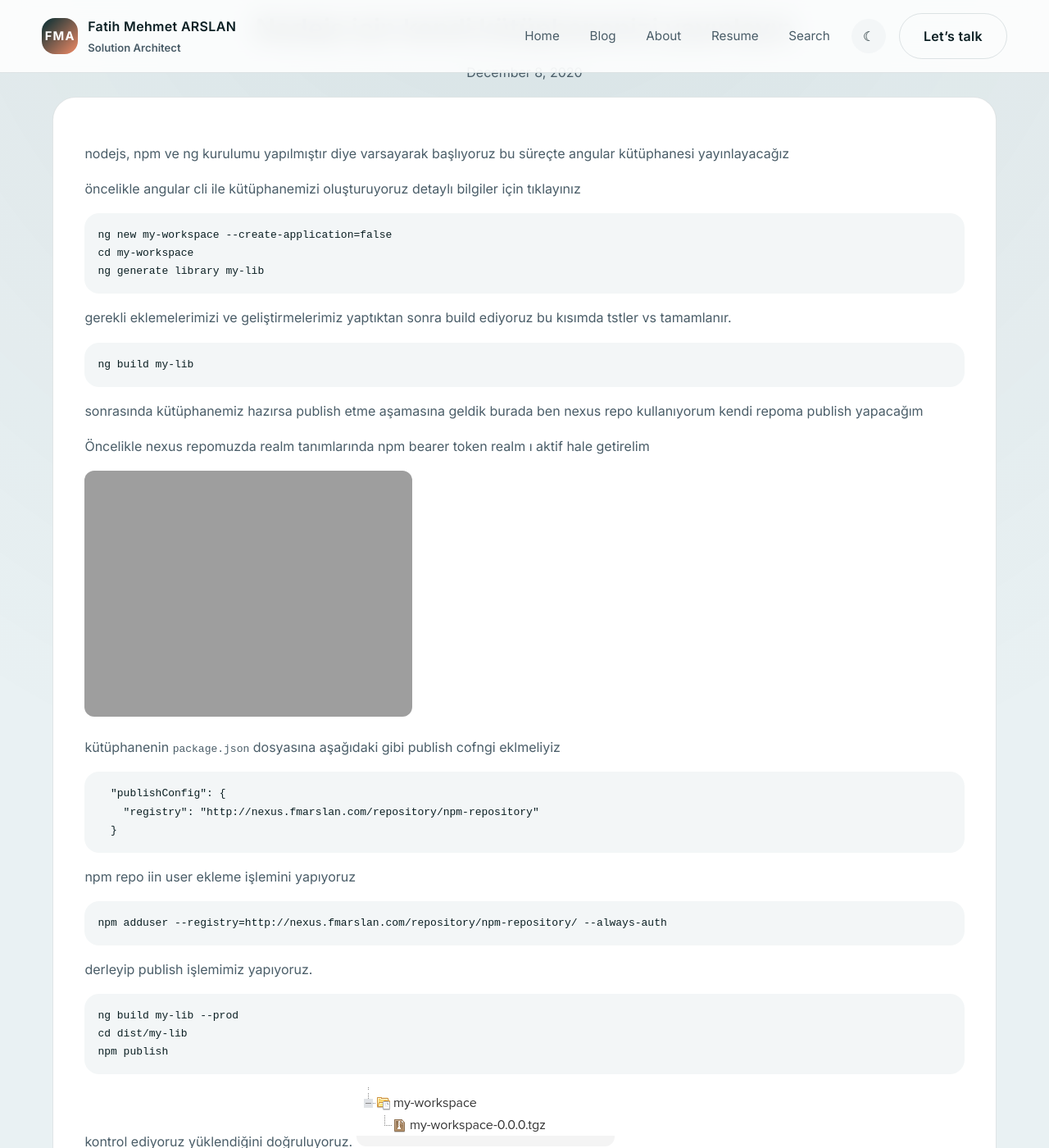
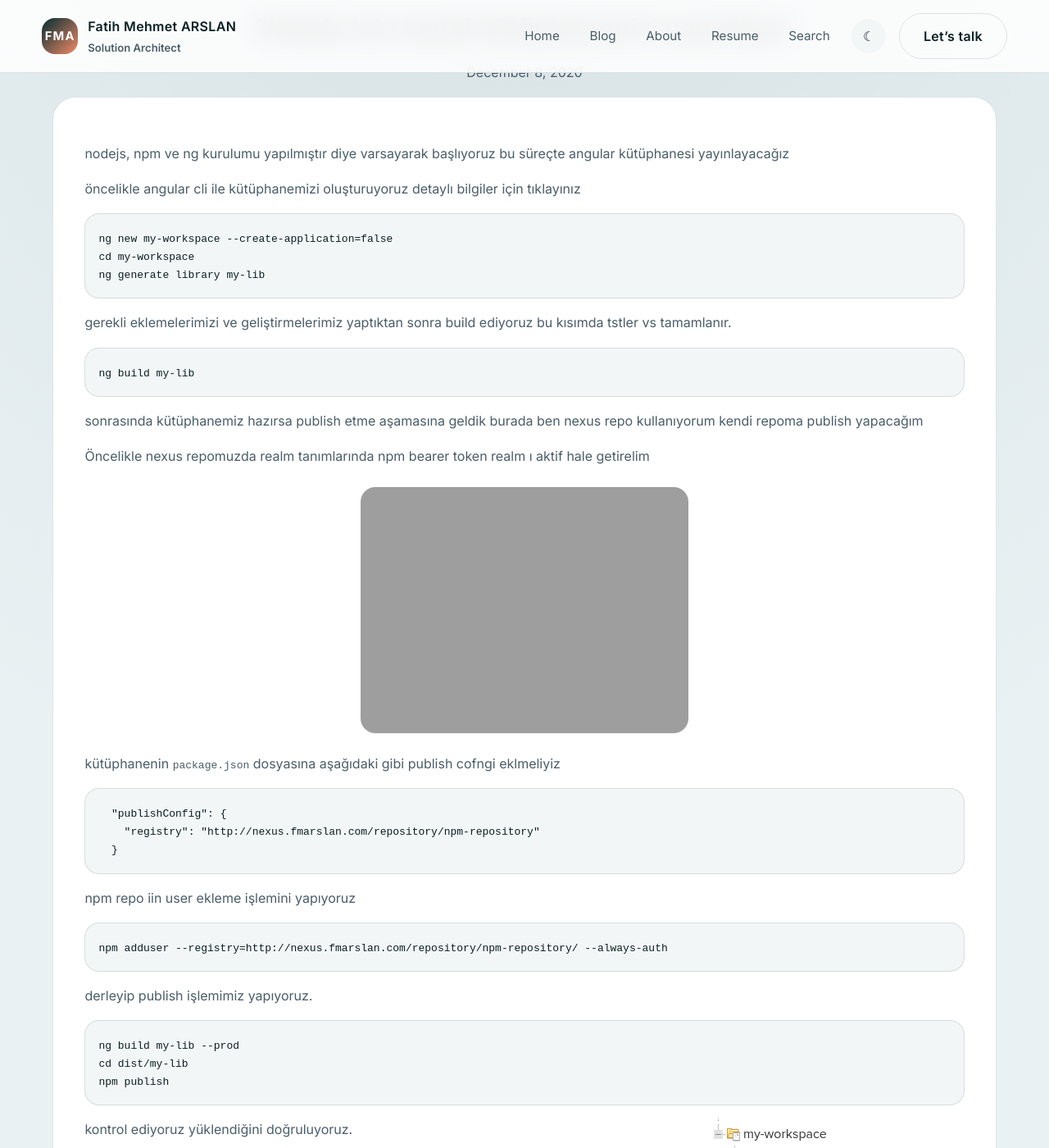
Before and after one commit to fmarslan/fmarslan.github.io, a Jekyll site: the page built from _posts/2020-12-08-nodejs-kutuphanenizi-local-repoya-publish-etme.md, in a window 1280 px wide and 1400 px high, scrolled down 208 px. Shown: the whole window at 82% size. Built offline with Jekyll 4.4.1, drawn with Linux system fonts in a browser that asks for light colours.

Commit message:
theme v-3

```diff
--- a/_layouts/base.html
+++ b/_layouts/base.html
@@ -19,6 +19,7 @@
     <link rel="icon" href="{{ '/favicon.ico' | relative_url }}" />
     <script src="{{ '/assets/js/theme-toggle.js' | relative_url }}" defer></script>
     <script src="{{ '/assets/js/mermaid-init.js' | relative_url }}" defer></script>
+    <script src="{{ '/assets/js/post-enhancements.js' | relative_url }}" defer></script>
   </head>
   <body>
     {% include header.html %}
--- a/assets/css/main.scss
+++ b/assets/css/main.scss
@@ -683,6 +683,7 @@
   border-radius: var(--radius-xl);
   border: 1px solid var(--color-border);
   box-shadow: var(--shadow-border);
+  overflow: hidden;
 }
 
 .post-body h2,
@@ -691,10 +692,81 @@
 }
 
 .post-body pre {
-  padding: 1rem;
+  position: relative;
+  padding: 1.25rem 1rem 1rem;
   background: var(--color-surface-muted);
   border-radius: var(--radius-md);
   overflow: auto;
+  border: 1px solid var(--color-border);
+}
+
+.code-copy-btn {
+  position: absolute;
+  top: 0.6rem;
+  right: 0.6rem;
+  border: 1px solid var(--color-border);
+  background: rgba(255, 255, 255, 0.85);
+  color: var(--color-muted);
+  font-size: 0.75rem;
+  text-transform: uppercase;
+  letter-spacing: 0.08em;
+  padding: 0.25rem 0.75rem;
+  border-radius: 999px;
+  cursor: pointer;
+  opacity: 0;
+  transition: opacity 0.2s ease, transform 0.2s ease, color 0.2s ease;
+  z-index: 1;
+}
+
+.post-body pre:hover .code-copy-btn,
+.post-body pre:focus-within .code-copy-btn {
+  opacity: 1;
+}
+
+.code-copy-btn.is-copied {
+  color: var(--color-accent);
+  transform: translateY(-1px);
+}
+
+.post-body img {
+  max-width: min(100%, 760px);
+  height: auto;
+  border-radius: var(--radius-md);
+  display: block;
+  margin: 1.5rem auto;
+  box-shadow: var(--shadow-border);
+}
+
+.post-body img.image-inline {
+  max-width: 320px;
+  float: right;
+  margin: 0 0 1rem 1.5rem;
+}
+
+.post-body img.image-block {
+  float: none;
+  margin-left: auto;
+  margin-right: auto;
+}
+
+.post-body figure {
+  margin: 2rem auto;
+  text-align: center;
+}
+
+.post-body figure img {
+  margin: 0 auto 0.75rem;
+}
+
+.post-body figure figcaption {
+  font-size: 0.9rem;
+  color: var(--color-muted);
+}
+
+.post-body::after {
+  content: "";
+  display: block;
+  clear: both;
 }
 
 .tag-list {
@@ -797,6 +869,12 @@
     align-items: center;
   }
 
+  .post-body img.image-inline {
+    float: none;
+    margin: 1.5rem auto;
+    max-width: min(100%, 420px);
+  }
+
   .nav-links {
     left: 4vw;
     right: 4vw;
--- /dev/null
+++ b/assets/js/post-enhancements.js
@@ -0,0 +1,78 @@
+/*
+ * Enhancements for blog posts:
+ * 1. Adds copy buttons to code blocks.
+ * 2. Applies layout classes to images based on their natural width
+ *    so narrow visuals can sit beside text while larger ones stay centered.
+ */
+
+(() => {
+  const COPY_LABEL = 'Copy';
+  const COPIED_LABEL = 'Copied!';
+
+  function addCopyButtons() {
+    const blocks = document.querySelectorAll('.post-body pre');
+    blocks.forEach((block) => {
+      if (block.querySelector('.code-copy-btn')) return;
+
+      block.classList.add('has-copy');
+      const button = document.createElement('button');
+      button.type = 'button';
+      button.className = 'code-copy-btn';
+      button.setAttribute('aria-label', 'Copy code snippet');
+      button.textContent = COPY_LABEL;
+      block.appendChild(button);
+
+      button.addEventListener('click', async () => {
+        const codeText = block.innerText.trim();
+        try {
+          if (navigator.clipboard?.writeText) {
+            await navigator.clipboard.writeText(codeText);
+          } else {
+            const textarea = document.createElement('textarea');
+            textarea.value = codeText;
+            textarea.style.position = 'fixed';
+            textarea.style.opacity = '0';
+            document.body.appendChild(textarea);
+            textarea.select();
+            document.execCommand('copy');
+            textarea.remove();
+          }
+          button.textContent = COPIED_LABEL;
+          button.classList.add('is-copied');
+          setTimeout(() => {
+            button.textContent = COPY_LABEL;
+            button.classList.remove('is-copied');
+          }, 1800);
+        } catch (err) {
+          console.error('Copy failed', err);
+        }
+      });
+    });
+  }
+
+  function markImage(img) {
+    const width = img.naturalWidth || img.width;
+    img.classList.add('post-image');
+    if (width && width < 400) {
+      img.classList.add('image-inline');
+    } else {
+      img.classList.add('image-block');
+    }
+  }
+
+  function enhanceImages() {
+    const images = document.querySelectorAll('.post-body img');
+    images.forEach((img) => {
+      if (img.complete) {
+        markImage(img);
+      } else {
+        img.addEventListener('load', () => markImage(img), { once: true });
+      }
+    });
+  }
+
+  document.addEventListener('DOMContentLoaded', () => {
+    addCopyButtons();
+    enhanceImages();
+  });
+})();
```
